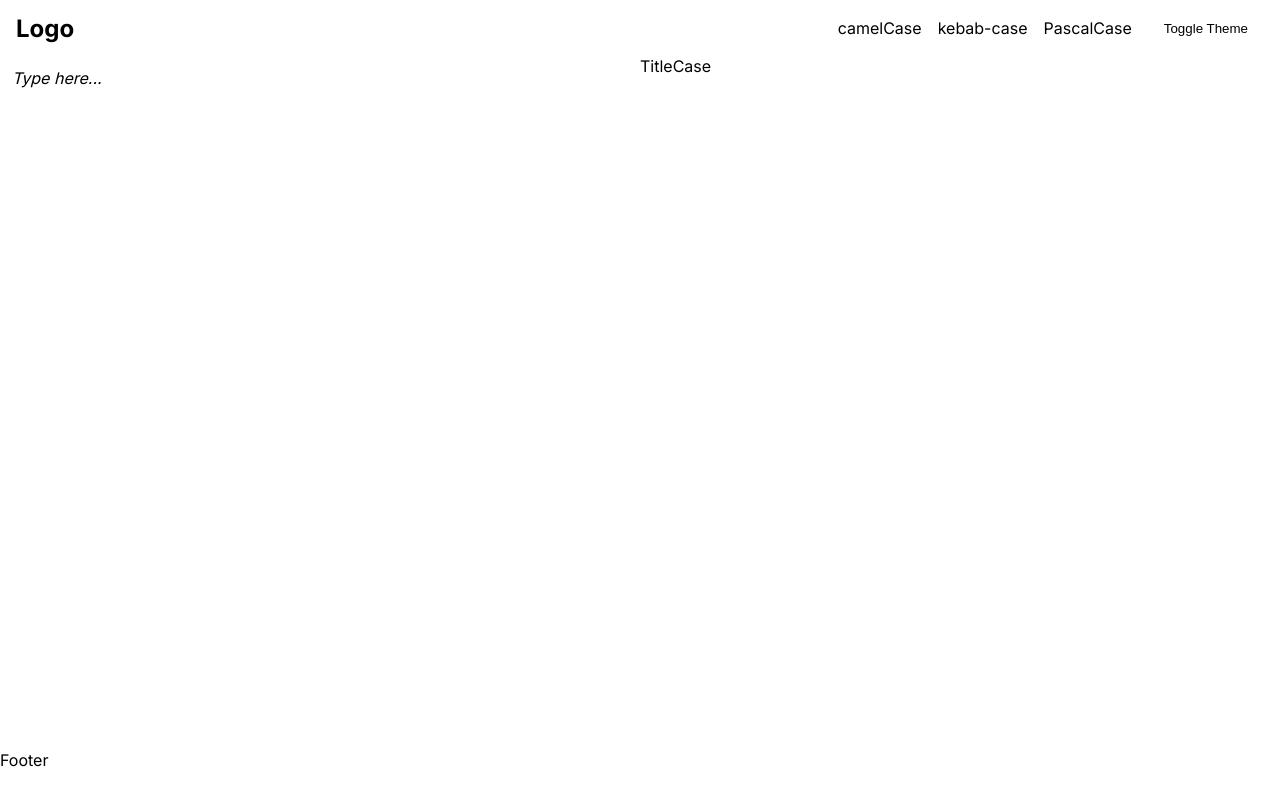
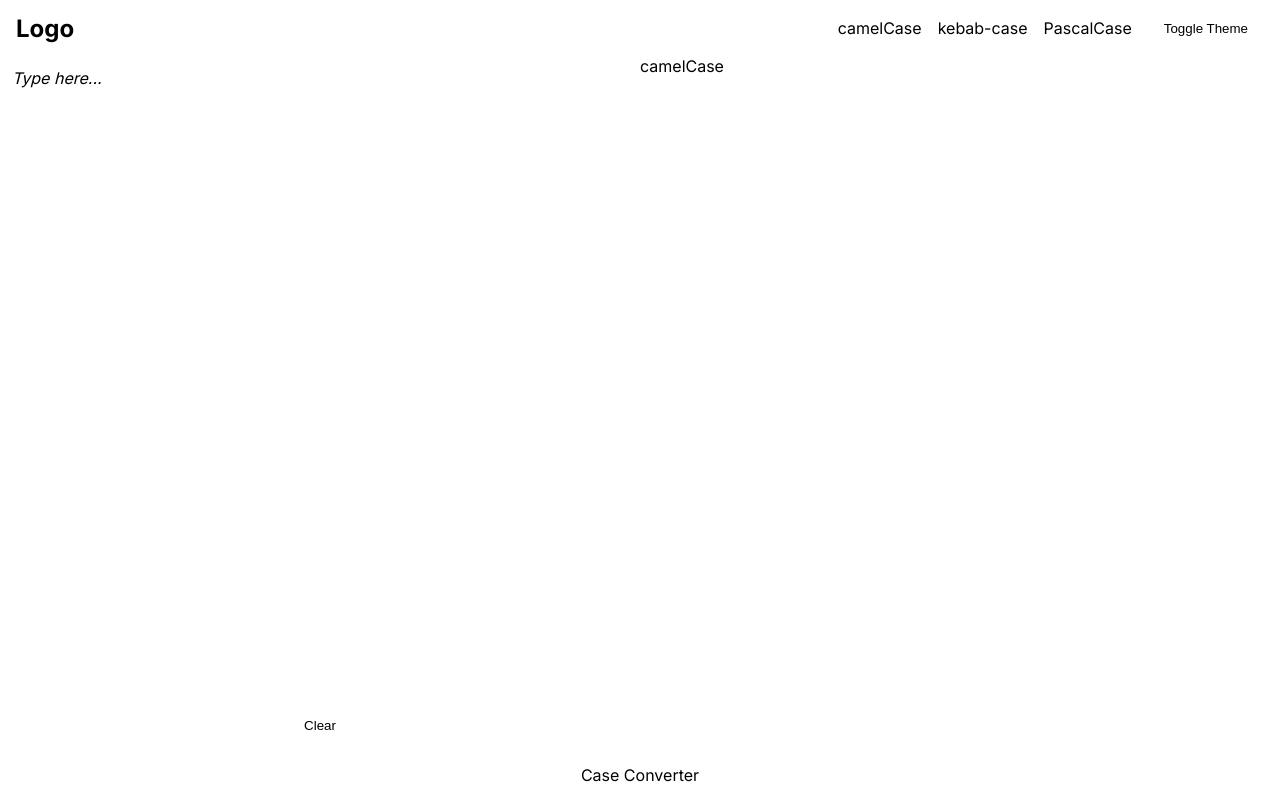
Before and after one commit to anonys6/case-converter-next, a Next.js app: page /camel-case in a window 1280 px wide. Built offline with nearby package versions, Linux system fonts and the light colour scheme.

Commit message:
basic layout done

```diff
--- a/src/app/camel-case/page.tsx
+++ b/src/app/camel-case/page.tsx
@@ -1,10 +1,11 @@
+import React from 'react'
 
-
-function TitleCase() {
-
-    return (
-        <div>TitleCase</div>
-    )
+function page() {
+  return (
+    <div>
+        camelCase
+    </div>
+  )
 }
 
-export default TitleCase
+export default page
--- a/src/components/Footer.tsx
+++ b/src/components/Footer.tsx
@@ -3,7 +3,7 @@ import styles from '@/styles/Footer.module.css';
 function Footer() {
   return (
     <div className={styles.container}>
-        <p>Footer</p>
+        <p>Case Converter</p>
     </div>
   )
 }
--- a/src/components/TextInput.tsx
+++ b/src/components/TextInput.tsx
@@ -1,11 +1,37 @@
+'use client';
+
 import styles from '@/styles/TextInput.module.css';
+import { useRef } from 'react';
 
 function TextInput() {
+    const textInputRef = useRef<HTMLDivElement>(null);
+
+    function handleInput() {
+        const text = textInputRef.current?.innerText;
+        console.log(text);
+    }
+
+    function handleClear() {
+        if (textInputRef.current) {
+            textInputRef.current.innerText = "";
+        }
+    }
+
     return (
         <div className={styles.container}>
-            <div contentEditable="true" className={styles.textInput} data-placeholder="Type here..." />
+            <div
+                ref={textInputRef}
+                contentEditable="true"
+                className={styles.textInput}
+                data-placeholder="Type here..."
+                onInput={handleInput}
+            />
+
             <div className={styles.controlContainer}>
-
+                <button
+                    className={styles.button}
+                    onClick={handleClear}
+                >Clear</button>
             </div>
         </div>
     )
--- a/src/styles/Footer.module.css
+++ b/src/styles/Footer.module.css
@@ -2,4 +2,7 @@
     height: 50px;
     width: 100%;
     background: var(--bg-2);
+    display: flex;
+    align-items: center;
+    justify-content: center;
 }
--- a/src/styles/TextInput.module.css
+++ b/src/styles/TextInput.module.css
@@ -9,9 +9,18 @@
 
 .controlContainer {
     display: flex;
-    flex-direction: column;
     gap: 1rem;
     height: 50px;
+    justify-content: center;
+    padding: 8px 0;
+}
+
+.controlContainer button {
+    background: none;
+    border: 1px solid var(--border);
+    padding: 0 1rem;
+    cursor: pointer;
+    color: var(--text);
 }
 
 .container [contenteditable] {
```
